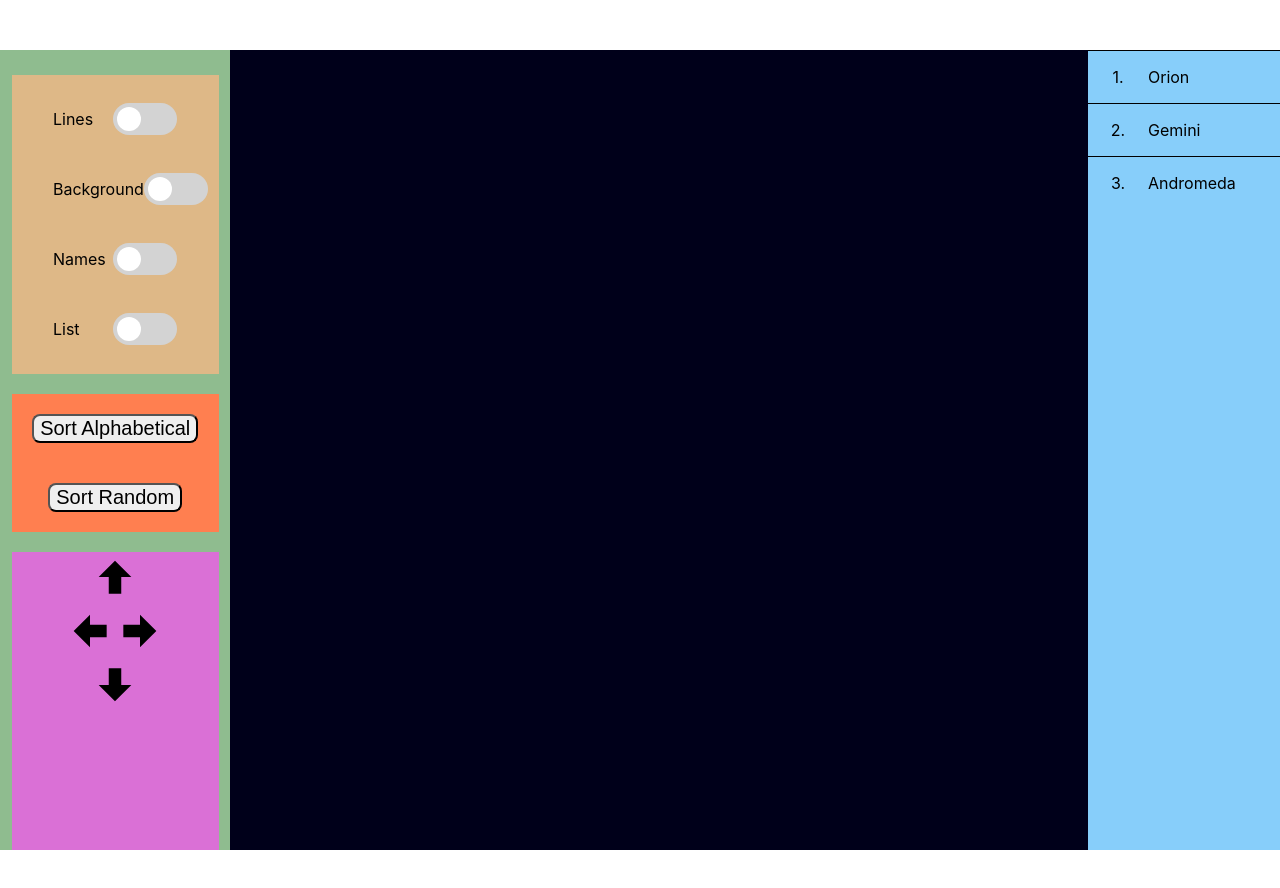
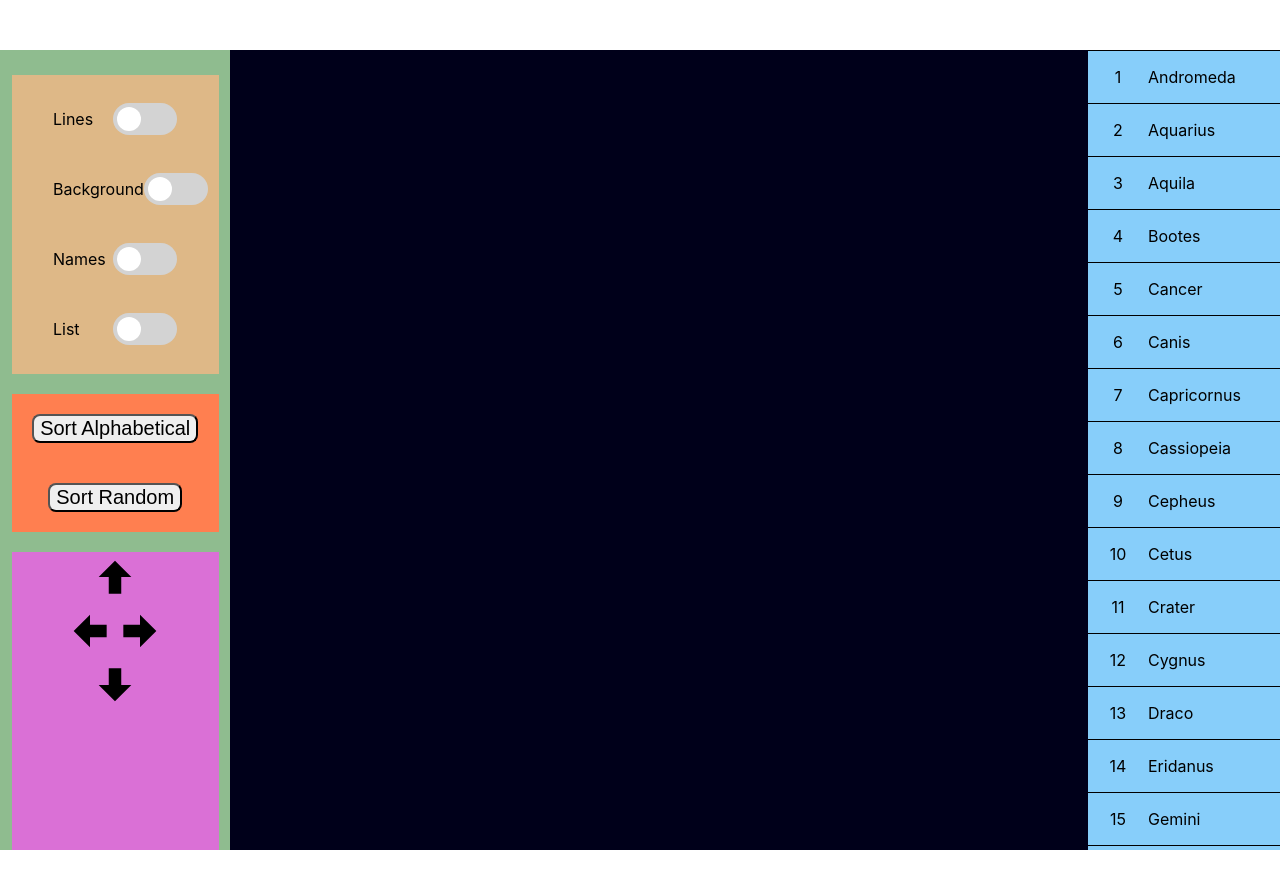
Before and after one commit to credger/constellation-trainer, a React (Create React App) app in the folder constellation-trainer/: page / in a window 1280 px wide. Shown: the top 888 px of the page. Built offline with nearby package versions, Linux system fonts and the light colour scheme.

Commit message:
Add list of constellations to right sidebar

```diff
--- a/constellation-trainer/src/components/LeftSideBar.js
+++ b/constellation-trainer/src/components/LeftSideBar.js
@@ -31,13 +31,12 @@ const LeftSideBar = () => {
                 <button className = 'sortButton'>Sort Random</button>
             </div>
             <div id = 'arrowButtonContainer'>
-                <img src = {upArrow} class = 'arrowButton'></img>
+                <img src = {upArrow} className = 'arrowButton'></img>
                 <div>
-                    <img src = {leftArrow} class = 'arrowButton'></img>
-                    <img src = {rightArrow} class = 'arrowButton'></img>
+                    <img src = {leftArrow} className = 'arrowButton'></img>
+                    <img src = {rightArrow} className = 'arrowButton'></img>
                 </div>
-                <img src = {downArrow} class = 'arrowButton'></img>
-
+                <img src = {downArrow} className = 'arrowButton'></img>
             </div>
 
         </div>
--- a/constellation-trainer/src/components/RightSideBar.js
+++ b/constellation-trainer/src/components/RightSideBar.js
@@ -1,9 +1,36 @@
 import './styles.css'
+import React from 'react'
+import cnames from '../data/constellationList.json'
+
+// const RightSideBar = () => {
+//     let elements= [];
+//     for (let i = 0; i<cnames.length; i++){
+//         elements.push(React.createElement('div', {}, cnames[i].Name ))
+//     }
+//     const nameList = React.createElement('div', {}, elements)
+
+//     return nameList
+// }
+
 
 const RightSideBar = () => {
-    return(
-        <div id = 'rightSideBar'>
-            <div className = 'nameList'>
+    let elements= [];
+    for (let i = 0; i<cnames.length; i++){
+        let rowElements = []
+        rowElements.push(React.createElement('p', {className: 'listNumber'}, i+1))
+        rowElements.push(React.createElement('p', {}, cnames[i].Name))
+        elements.push(React.createElement('div', {className: 'nameList', id: cnames[i].Name}, rowElements))
+    }
+
+    const rightSideBar = React.createElement('div', {id: 'rightSideBar'}, elements)
+
+    return rightSideBar
+}
+
+
+export default RightSideBar
+
+            {/* <div className = 'nameList'>
                 <p className = 'listNumber'>1.</p>
                 <p>Orion</p>
             </div>
@@ -14,10 +41,4 @@ const RightSideBar = () => {
             <div className = 'nameList'>
                 <p className = 'listNumber'>3.</p>
                 <p>Andromeda</p>
-            </div>
-        </div>
-    )
-
-}
-
-export default RightSideBar
+            </div> */}
--- a/constellation-trainer/src/components/styles.css
+++ b/constellation-trainer/src/components/styles.css
@@ -22,9 +22,7 @@
     background-color: #00001a;
 }
 
-#rightSideBar{
-    height: 100%;
-    width: 15%;
+.nameList{
     background-color:lightskyblue;
 }
 
@@ -90,3 +88,8 @@
 .listNumber{
     width: 60px;
 }
+
+#rightSideBar{
+    width: 15%;
+    overflow-y: auto;
+}
--- /dev/null
+++ b/constellation-trainer/src/data/constellationList.json
@@ -0,0 +1,134 @@
+[
+    {
+        "Key": 0,
+        "Name": "Andromeda"
+    },
+    {
+        "Key": 1,
+        "Name": "Aquarius"
+    },
+    {
+        "Key": 2,
+        "Name": "Aquila"
+    },
+    {
+        "Key": 3,
+        "Name": "Bootes"
+    },
+    {
+        "Key": 4,
+        "Name": "Cancer"
+    },
+    {
+        "Key": 5,
+        "Name": "Canis"
+    },
+    {
+        "Key": 6,
+        "Name": "Capricornus"
+    },
+    {
+        "Key": 7,
+        "Name": "Cassiopeia"
+    },
+    {
+        "Key": 8,
+        "Name": "Cepheus"
+    },
+    {
+        "Key": 9,
+        "Name": "Cetus"
+    },
+    {
+        "Key": 10,
+        "Name": "Crater"
+    },
+    {
+        "Key": 11,
+        "Name": "Cygnus"
+    },
+    {
+        "Key": 12,
+        "Name": "Draco"
+    },
+    {
+        "Key": 13,
+        "Name": "Eridanus"
+    },
+    {
+        "Key": 14,
+        "Name": "Gemini"
+    },
+    {
+        "Key": 15,
+        "Name": "Hercules"
+    },
+    {
+        "Key": 16,
+        "Name": "Hydra"
+    },
+    {
+        "Key": 17,
+        "Name": "Leo"
+    },
+    {
+        "Key": 18,
+        "Name": "Lyra"
+    },
+    {
+        "Key": 19,
+        "Name": "Major"
+    },
+    {
+        "Key": 20,
+        "Name": "Major"
+    },
+    {
+        "Key": 21,
+        "Name": "Minor"
+    },
+    {
+        "Key": 22,
+        "Name": "Ophiuchus"
+    },
+    {
+        "Key": 23,
+        "Name": "Orion"
+    },
+    {
+        "Key": 24,
+        "Name": "Pegasus"
+    },
+    {
+        "Key": 25,
+        "Name": "Perseus"
+    },
+    {
+        "Key": 26,
+        "Name": "Pisces"
+    },
+    {
+        "Key": 27,
+        "Name": "Sagittarius"
+    },
+    {
+        "Key": 28,
+        "Name": "Scorpius"
+    },
+    {
+        "Key": 29,
+        "Name": "Taurus"
+    },
+    {
+        "Key": 30,
+        "Name": "Ursa"
+    },
+    {
+        "Key": 31,
+        "Name": "Ursa"
+    },
+    {
+        "Key": 32,
+        "Name": "Virgo"
+    }
+]
```
Also changed, not shown: constellation-trainer/src/components/fisherYatesShuffle.js (added, +15 -0 lines).
